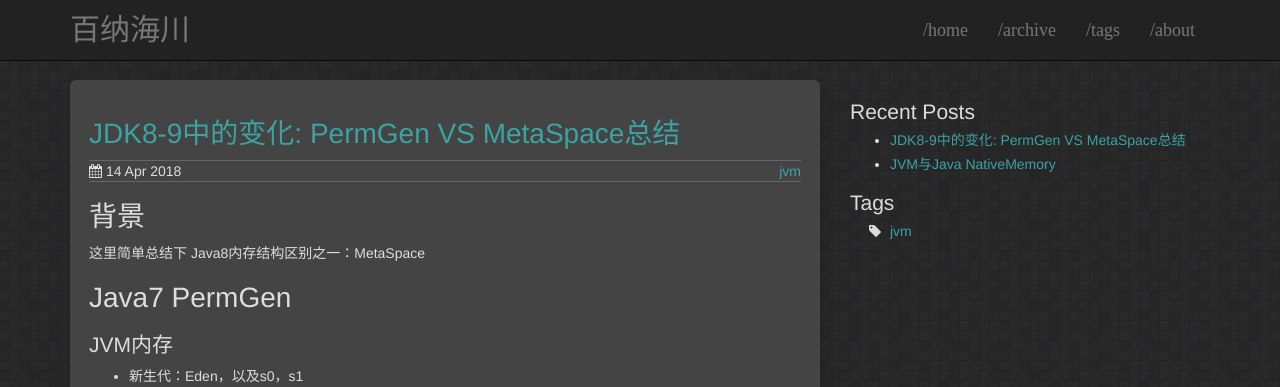
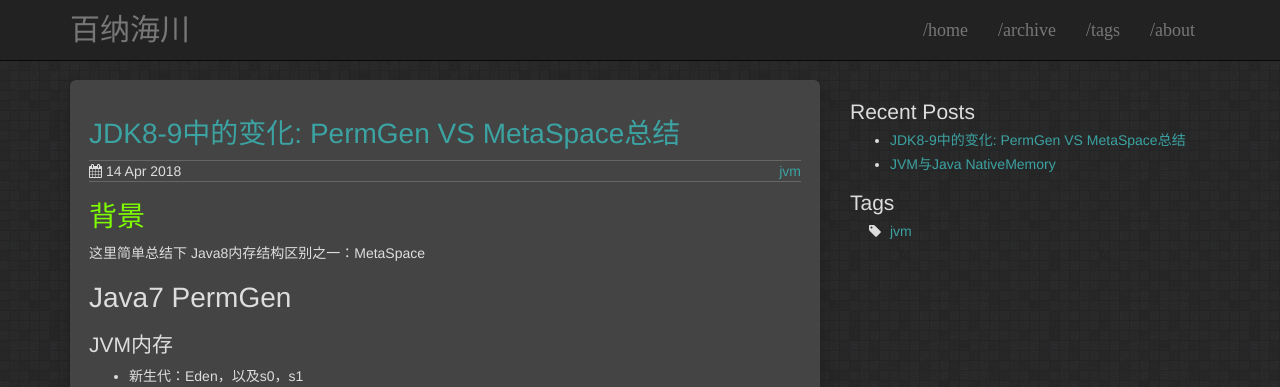
Before and after one commit to igithu/summary, a Jekyll site: the page built from _posts/2018-04-14-jvm-permgen-ms.md, in a window 1280 px wide. Shown: the top 387 px of the page. Built offline with Jekyll 4.4.1, drawn with Linux system fonts in a browser that asks for light colours.

Commit message:
Update 2018-04-14-jvm-permgen-ms.md

```diff
--- a/_posts/2018-04-14-jvm-permgen-ms.md
+++ b/_posts/2018-04-14-jvm-permgen-ms.md
@@ -7,7 +7,7 @@ tags: jvm
 
 
 
-# 背景
+# <font color=Chartreuse>背景</font>
 这里简单总结下 Java8内存结构区别之一：MetaSpace
 
 
```
